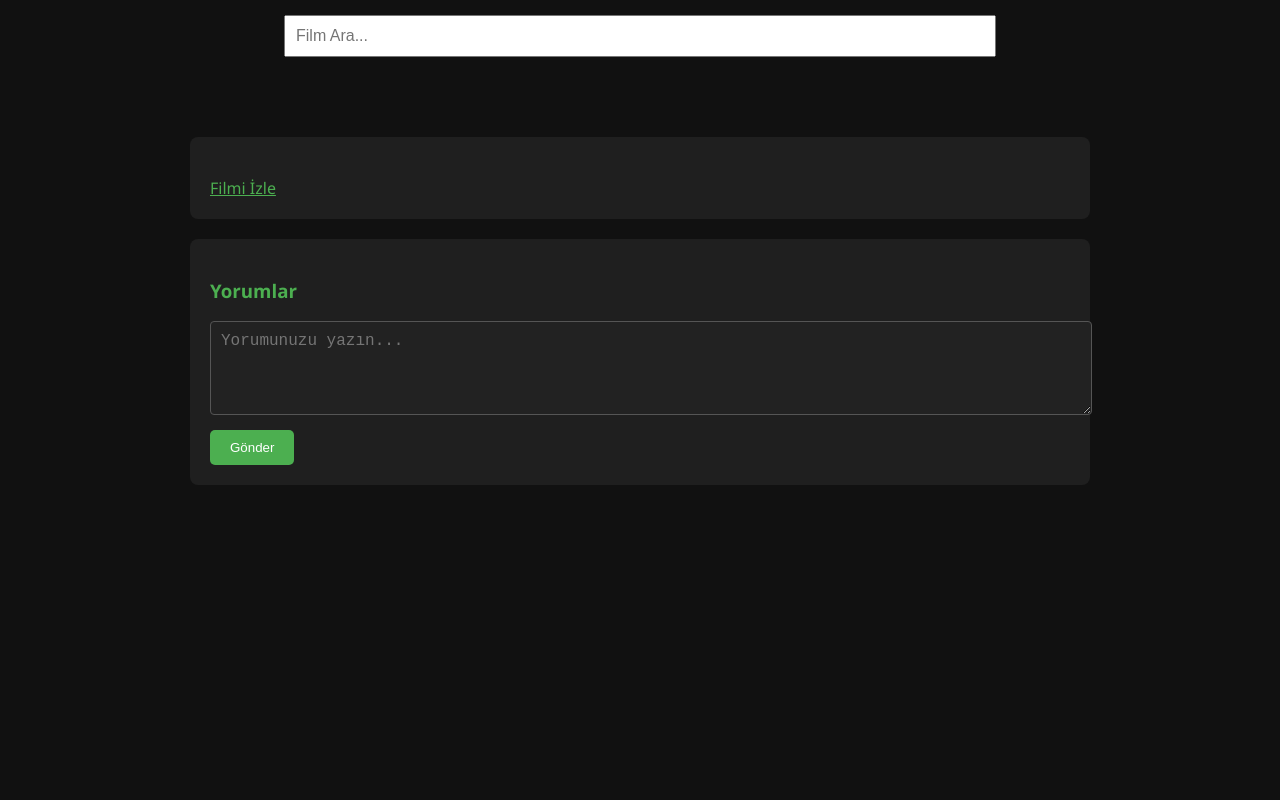
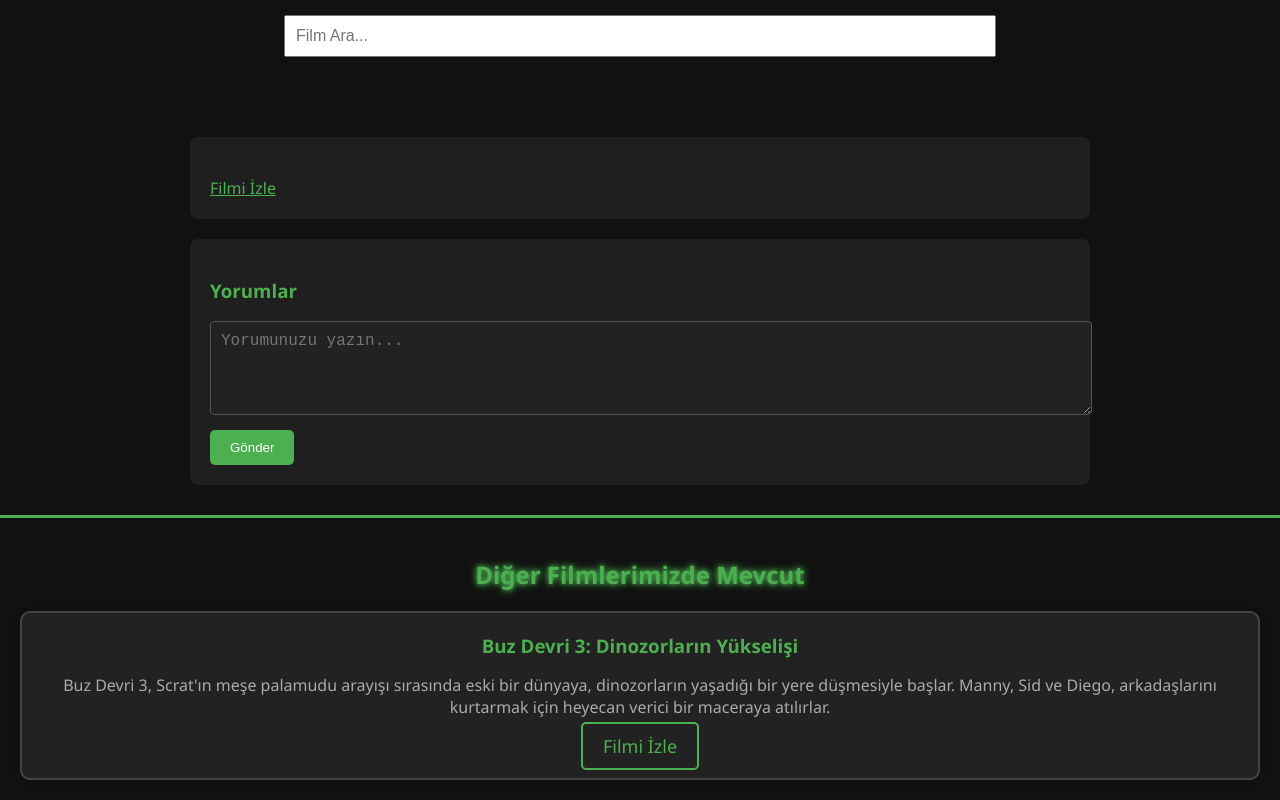
Before and after one commit to Filmlerdelisi/film-sitem, a plain HTML site: page index.html in a window 1280 px wide. Shown: the part 1525-2325 px from the top of the page. Before the commit the page ends 2040 px from the top, so only its background shows below. Drawn offline with Linux system fonts and the light colour scheme.

Commit message:
Update index.html

```diff
--- a/index.html
+++ b/index.html
@@ -263,3 +263,13 @@
 
 </body>
 </html>
+<div id="otherMovies" style="background-color: #111; color: #eee; padding: 20px; text-align: center; border-top: 3px solid #4CAF50;">
+  <h2 style="color: #4CAF50; text-shadow: 0 0 5px #4CAF50, 0 0 10px #4CAF50;">Diğer Filmlerimizde Mevcut</h2>
+
+  <!-- Buz Devri 3 -->
+  <div class="movieCard" style="margin-top: 20px; background-color: #222; padding: 20px; border-radius: 10px; border: 2px solid #444;">
+    <h3 style="color: #4CAF50;">Buz Devri 3: Dinozorların Yükselişi</h3>
+    <p style="color: #aaa; font-size: 16px;">Buz Devri 3, Scrat'ın meşe palamudu arayışı sırasında eski bir dünyaya, dinozorların yaşadığı bir yere düşmesiyle başlar. Manny, Sid ve Diego, arkadaşlarını kurtarmak için heyecan verici bir maceraya atılırlar.</p>
+    <a href="buz-devri-3-video.html" target="_blank" style="color: #4CAF50; text-decoration: none; font-size: 18px; border: 2px solid #4CAF50; padding: 10px 20px; border-radius: 5px;">Filmi İzle</a>
+  </div>
+</div>
```
